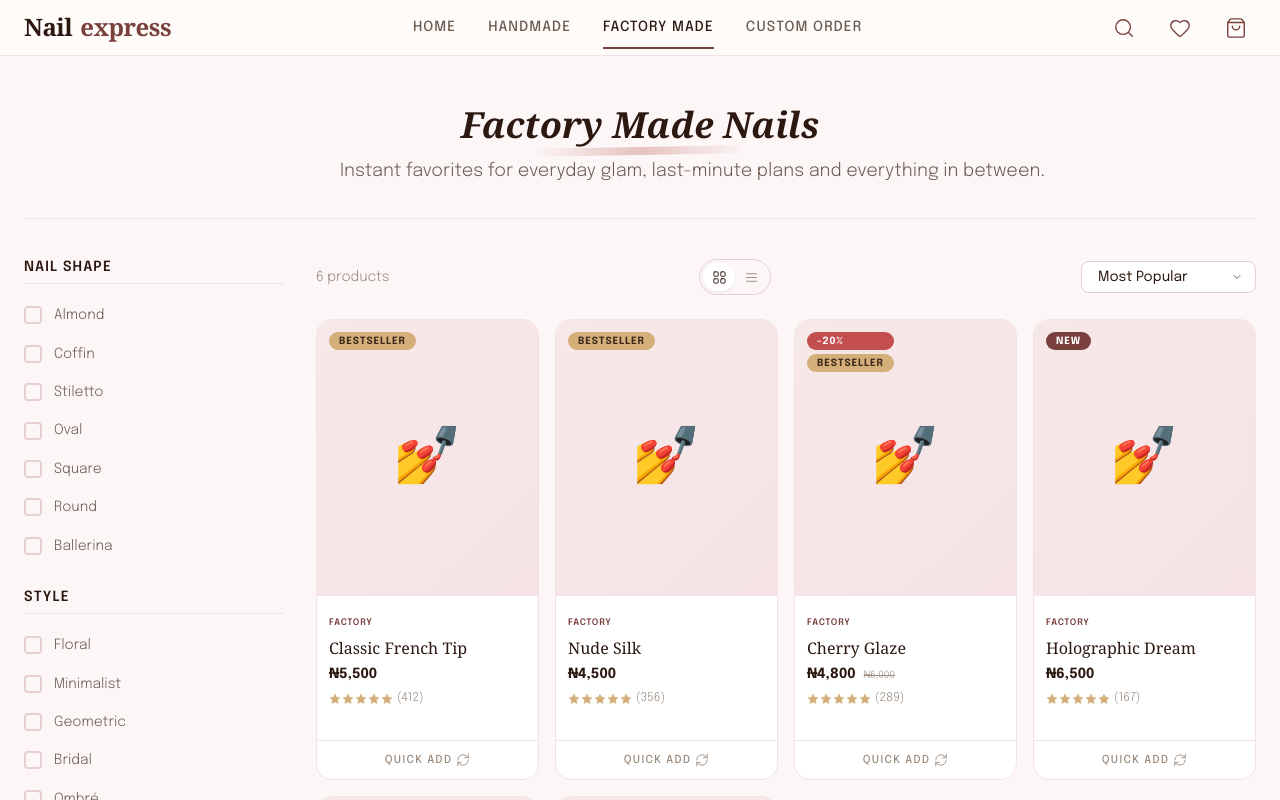
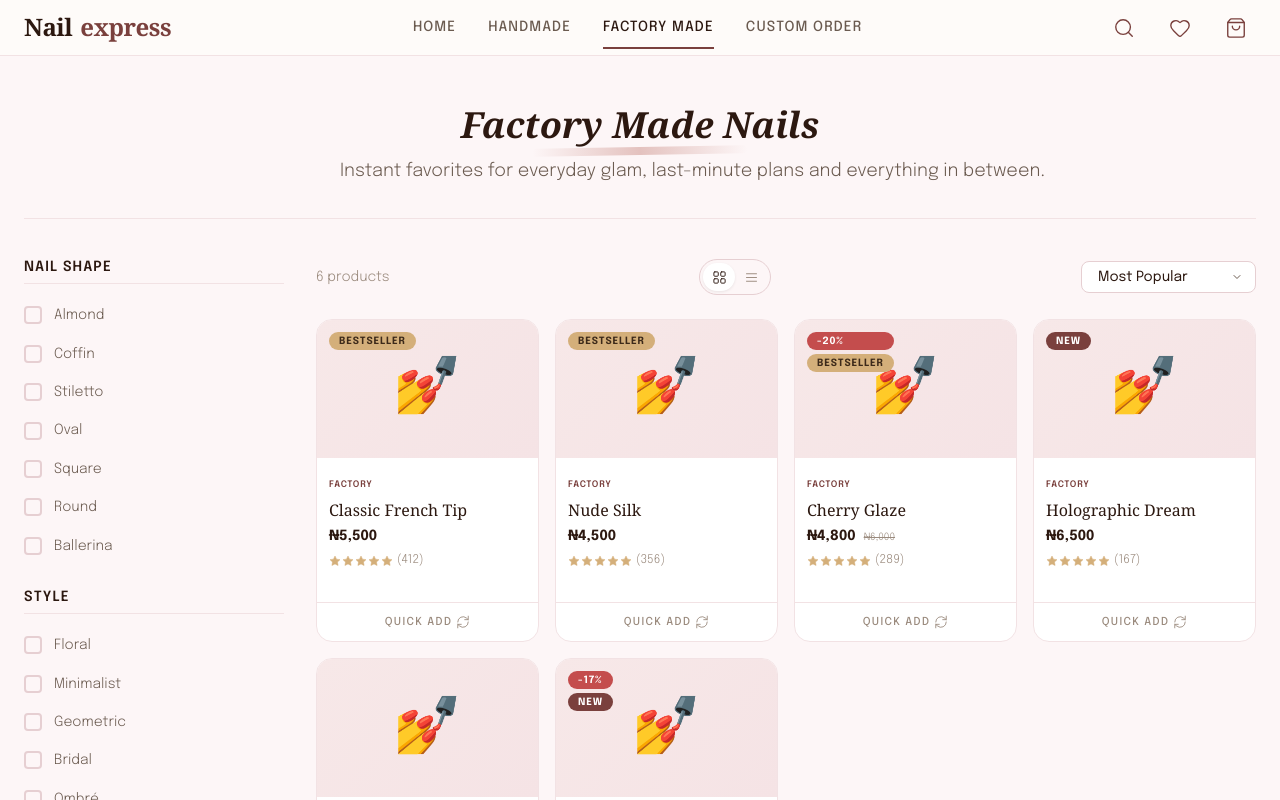
Before and after one commit to dfordolapo/nailxpressng, a Next.js app: page /factory in a window 1280 px wide. Shown: the top 800 px of the page. Built offline with nearby package versions, Linux system fonts and the light colour scheme; a web font is replaced by a local one.

Commit message:
Halve product image height in grid view

```diff
--- a/src/components/product/handmade-card.module.css
+++ b/src/components/product/handmade-card.module.css
@@ -46,7 +46,7 @@
 /* ── Image ────────────────────────────────────────────────────────── */
 .imageArea {
   position: relative;
-  aspect-ratio: 4 / 5;
+  aspect-ratio: 8 / 5;
   overflow: hidden;
 }
 
@@ -739,6 +739,7 @@
   .listGrid .imageArea {
     width: 100px;
     min-width: 100px;
+    aspect-ratio: 4 / 5;
     border-radius: var(--radius-md) 0 0 var(--radius-md);
   }
 
```
